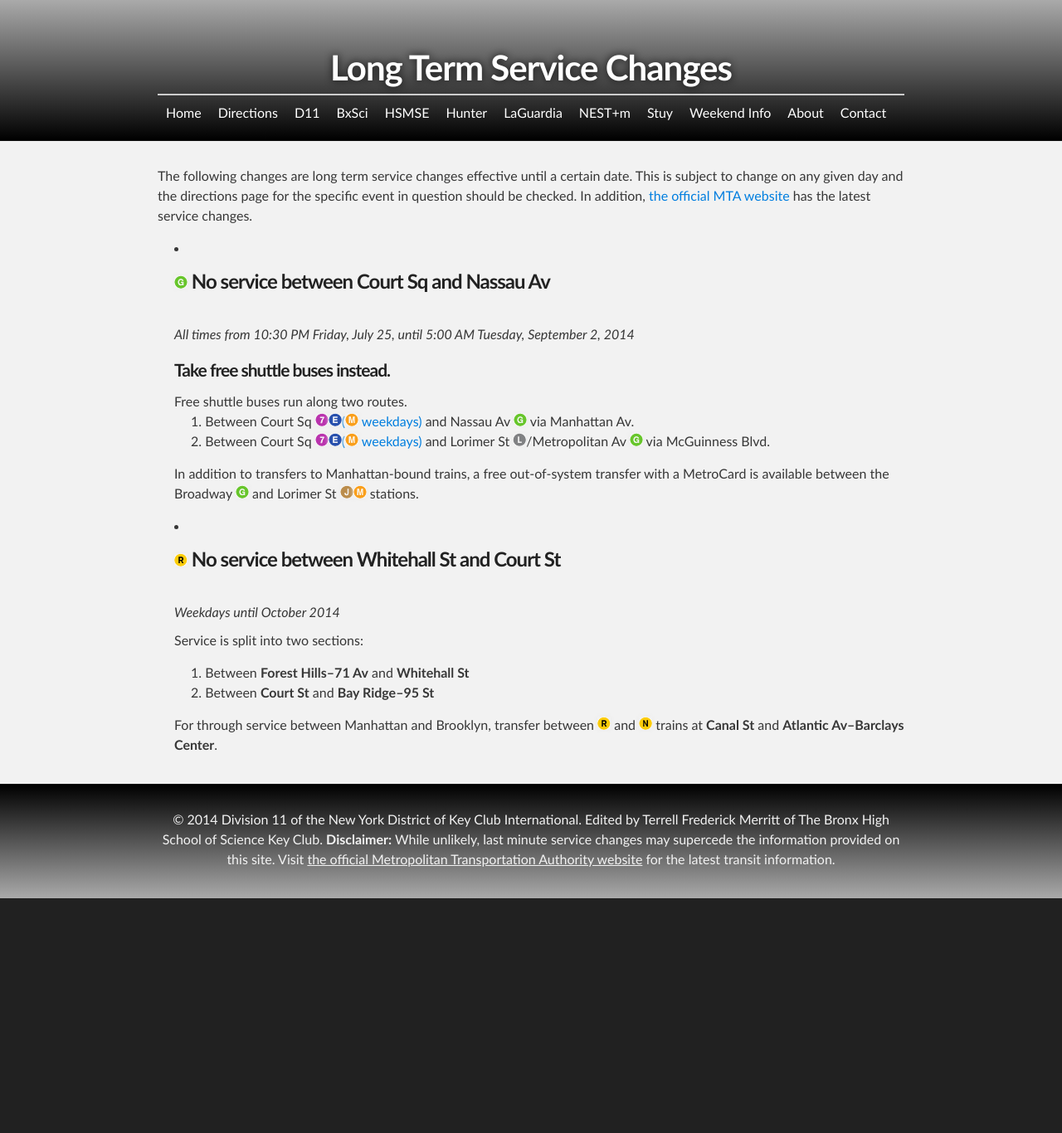
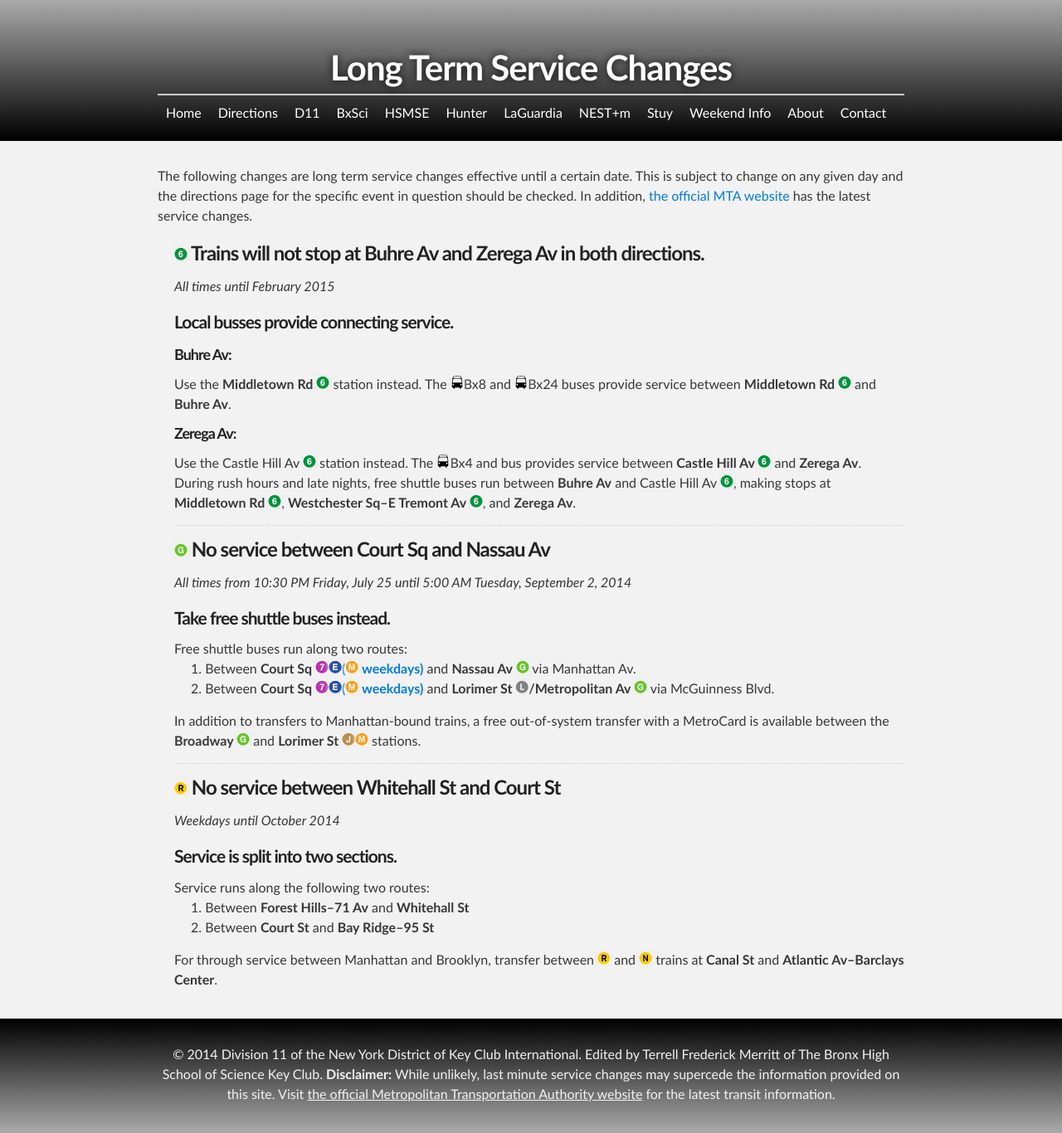
Before and after one commit to d11directions/d11directions.github.io, a Jekyll site: the page built from long_term/index.html, in a window 1280 px wide. Shown: the whole page at 83% size. Built offline with Jekyll 4.4.1, drawn with Linux system fonts in a browser that asks for light colours; before the commit the page ends 1083 px from its top, so only the background shows below that.

Commit message:
Update Long Term Service Changes add Pelham Rehab

```diff
--- a/long_term/index.html
+++ b/long_term/index.html
@@ -2,27 +2,42 @@
 layout: default
 title: Long Term Service Changes
 ---
-<style>img { padding: 0; margin: 0; border: none; } :target { background: #ffff00; }</style>
+<style>img { padding: 0; margin: 0; border: none; } :target { background: #ffff00; } ul { list-style: none; padding-left: none; }</style>
   <p>The following changes are long term service changes effective until a certain date. This is subject to change on any given day and the directions page for the specific event in question should be checked. In addition, <a href="http://www.mta.info">the official MTA website</a> has the latest service changes.</p>
   <ul>
+    <li id="6_Pelham3">
+      <h3><img src="/img/6.png" alt="(6)"> <strong>Trains will not stop at Buhre Av and Zerega Av in both directions.</strong></h3>
+      <em>All times until February 2015</em><br>
+      <p>
+        <h4>Local busses provide connecting service.</h4>
+        <h5>Buhre Av:</h5>
+        Use the <strong>Middletown Rd <img src="/img/6.png" alt="(6)"></strong> station instead. The <img src="/img/bus.png">Bx8 and <img src="/img/bus.png">Bx24 buses provide service between <strong>Middletown Rd <img src="/img/6.png" alt="(6)"></strong> and <strong>Buhre Av</strong>.
+        <h5>Zerega Av:</h5>
+        Use the Castle Hill Av <img src="/img/6.png" alt="(6)"></strong> station instead. The <img src="/img/bus.png">Bx4 and bus provides service between <strong>Castle Hill Av <img src="/img/6.png" alt="(6)"></strong> and <strong>Zerega Av</strong>.
+        During rush hours and late nights, free shuttle buses run between <strong>Buhre Av</strong> and Castle Hill Av <img src="/img/6.png" alt="(6)"></strong>, making stops at <strong>Middletown Rd <img src="/img/6.png" alt="(6)"></strong>, <strong>Westchester Sq&ndash;E Tremont Av <img src="/img/6.png" alt="(6)"></strong>, and <strong>Zerega Av</strong>.
+      </p>
+    </li>
+    <hr>
     <li id="G_Greenpoint2">
-      <h3><img src="/img/G.png" alt="(G)"> <strong>No service between Court Sq and Nassau Av</strong></h3><br>
-      <em>All times from 10&#58;30 PM Friday, July 25, until 5&#58;00 AM Tuesday, September 2, 2014</em><br>
+      <h3><img src="/img/G.png" alt="(G)"> <strong>No service between Court Sq and Nassau Av</strong></h3>
+      <em>All times from 10&#58;30 PM Friday, July 25 until 5&#58;00 AM Tuesday, September 2, 2014</em><br>
       <p>
         <h4>Take free shuttle buses instead.</h4>
-        Free shuttle buses run along two routes.
+        Free shuttle buses run along two routes:
         <ol>
-          <li>Between Court Sq <img src="/img/7.png" alt="(7)"><img src="/img/E.png" alt="(E)"><a href="/weekend_info/#M">(<img src="/img/M.png" alt="(M)"> weekdays)</a> and Nassau Av <img src="/img/G.png" alt="(G)"> via Manhattan Av.</li>
-          <li>Between Court Sq <img src="/img/7.png" alt="(7)"><img src="/img/E.png" alt="(E)"><a href="/weekend_info/#M">(<img src="/img/M.png" alt="(M)"> weekdays)</a> and Lorimer St <img src="/img/L.png" alt="(L)">/Metropolitan Av <img src="/img/G.png" alt="(G)"> via McGuinness Blvd.</li>
+          <li>Between <strong>Court Sq <img src="/img/7.png" alt="(7)"><img src="/img/E.png" alt="(E)"><a href="/weekend_info/#M">(<img src="/img/M.png" alt="(M)"> weekdays)</a></strong> and <strong>Nassau Av <img src="/img/G.png" alt="(G)"></strong> via Manhattan Av.</li>
+          <li>Between <strong>Court Sq <img src="/img/7.png" alt="(7)"><img src="/img/E.png" alt="(E)"><a href="/weekend_info/#M">(<img src="/img/M.png" alt="(M)"> weekdays)</a></strong> and <strong>Lorimer St <img src="/img/L.png" alt="(L)">/Metropolitan Av <img src="/img/G.png" alt="(G)"></strong> via McGuinness Blvd.</li>
         </ol>
-        In addition to transfers to Manhattan-bound trains, a free out-of-system transfer with a MetroCard is available between the Broadway <img src="/img/G.png" alt="(G)"> and Lorimer St <img src="/img/J.png" alt="(J)"><img src="/img/M.png" alt="(M)"> stations.
+        In addition to transfers to Manhattan-bound trains, a free out-of-system transfer with a MetroCard is available between the <strong>Broadway <img src="/img/G.png" alt="(G)"></strong> and <strong>Lorimer St <img src="/img/J.png" alt="(J)"><img src="/img/M.png" alt="(M)"></strong> stations.
       </p>
     </li>
+    <hr>
     <li id="R_Montague">
-      <h3><img src="/img/R.png" alt="(R)"> <strong>No service between Whitehall St and Court St</strong></h3><br>
+      <h3><img src="/img/R.png" alt="(R)"> <strong>No service between Whitehall St and Court St</strong></h3>
       <em>Weekdays until October 2014</em><br>
       <p>
-      Service is split into two sections:
+        <h4>Service is split into two sections.</h4>
+        Service runs along the following two routes:
         <ol>
           <li>Between <strong>Forest Hills&ndash;71 Av</strong> and <strong>Whitehall St</strong></li>
           <li>Between <strong>Court St</strong> and <strong>Bay Ridge&ndash;95 St</strong></li>
```
Lines whose indentation alone changed are shown as unchanged.
